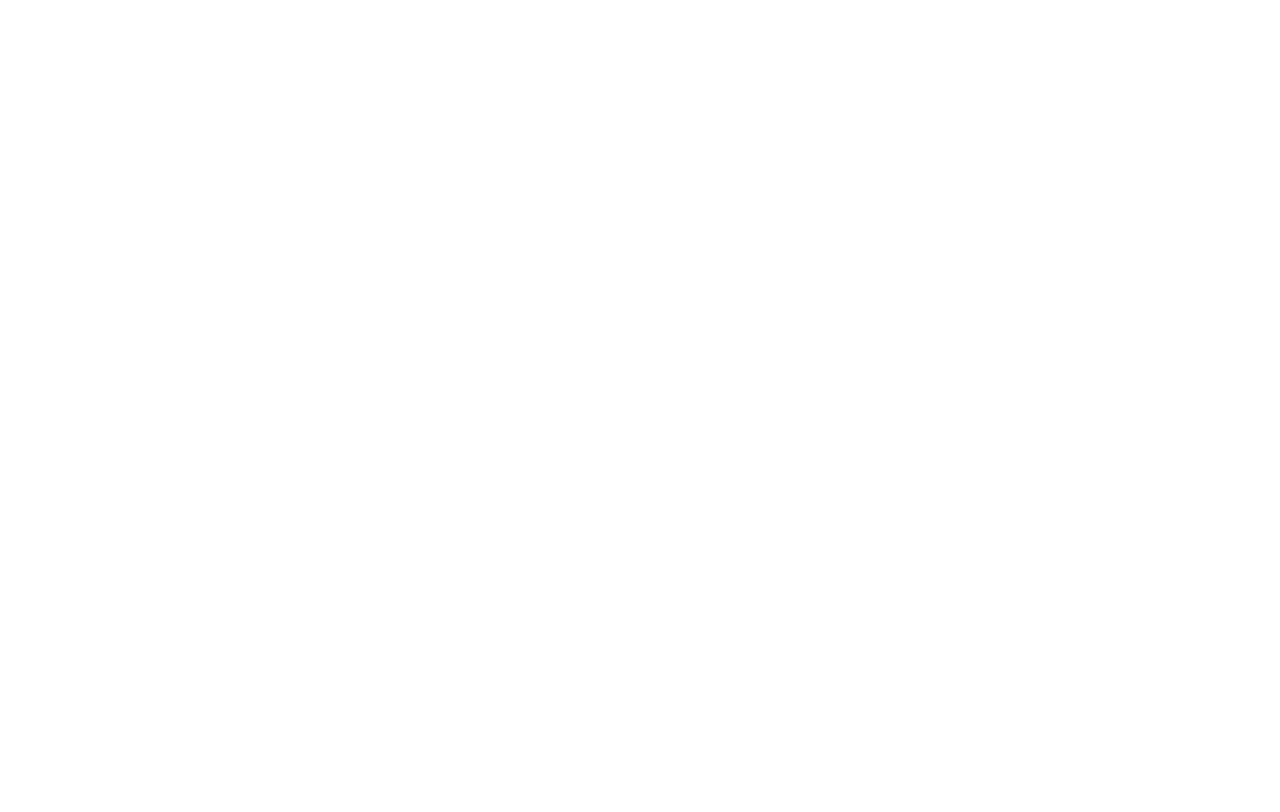
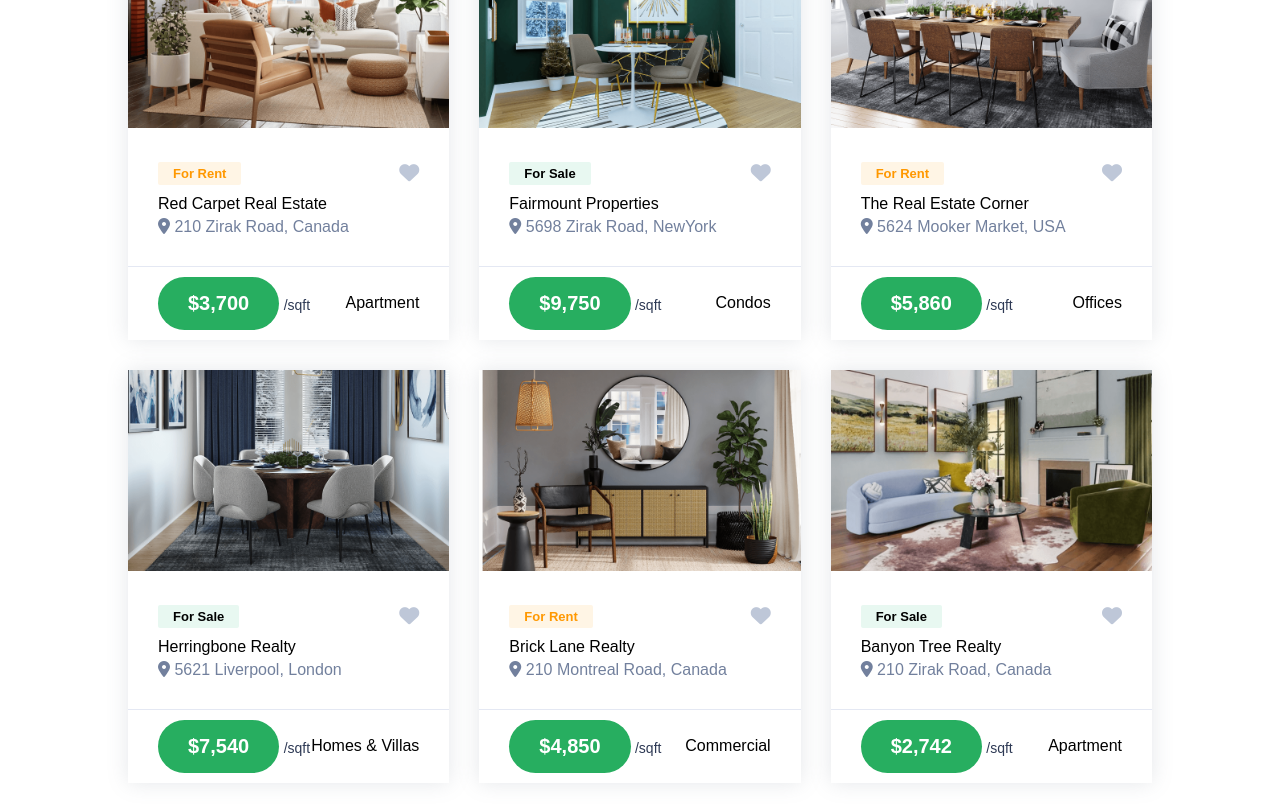
Before and after one commit to Rawand-abu-shammala/Real-estate-website-using-react.js, a React (Create React App) app: page / in a window 1280 px wide. Shown: the part 1560-2372 px from the top of the page. Before the commit the page ends 1276 px from the top, so only its background shows below. Built offline with nearby package versions, Linux system fonts and the light colour scheme.

Commit message:
Add Recent component for project

```diff
--- a/src/App.css
+++ b/src/App.css
@@ -95,3 +95,24 @@
 h4 {
     font-weight: 500;
 }
+
+.shadow {
+    box-shadow: 0 0 20px 0 rgb(112 121 138 / 18%);
+  }
+  .padding {
+    padding: 80px 0;
+  }
+  .grid3 {
+    display: grid;
+    grid-template-columns: repeat(3, 1fr);
+    grid-gap: 30px;
+  }
+  img {
+    width: 100%;
+    height: 100%;
+    cursor: pointer;
+  }
+  .btn2 {
+    border-radius: 50px;
+    font-size: 20px;
+  }
--- a/src/components/data/Data.js
+++ b/src/components/data/Data.js
@@ -52,3 +52,60 @@
       total: "80 Property",
     },
 ]
+
+export const list = [
+  {
+    id: 1,
+    cover: "/images/list/p-1.png",
+    name: "Red Carpet Real Estate",
+    location: "210 Zirak Road, Canada",
+    category: "For Rent",
+    price: "$3,700",
+    type: "Apartment",
+  },
+  {
+    id: 2,
+    cover: "/images/list/p-2.png",
+    name: "Fairmount Properties",
+    location: "5698 Zirak Road, NewYork",
+    category: "For Sale",
+    price: "$9,750",
+    type: "Condos",
+  },
+  {
+    id: 3,
+    cover: "/images/list/p-7.png",
+    name: "The Real Estate Corner",
+    location: "5624 Mooker Market, USA",
+    category: "For Rent",
+    price: "$5,860",
+    type: "Offices",
+  },
+  {
+    id: 4,
+    cover: "/images/list/p-4.png",
+    name: "Herringbone Realty",
+    location: "5621 Liverpool, London",
+    category: "For Sale",
+    price: "$7,540",
+    type: "Homes & Villas",
+  },
+  {
+    id: 5,
+    cover: "/images/list/p-5.png",
+    name: "Brick Lane Realty",
+    location: "210 Montreal Road, Canada",
+    category: "For Rent",
+    price: "$4,850",
+    type: "Commercial",
+  },
+  {
+    id: 6,
+    cover: "/images/list/p-6.png",
+    name: "Banyon Tree Realty",
+    location: "210 Zirak Road, Canada",
+    category: "For Sale",
+    price: "$2,742",
+    type: "Apartment",
+  },
+]
--- a/src/components/home/Home.jsx
+++ b/src/components/home/Home.jsx
@@ -1,12 +1,14 @@
 import React from 'react'
 import Hero from './hero/Hero'
 import Featured from './featured/Featured'
+import Recent from './recent/Recent'
 
 const Home = () => {
   return (
     <div>
         <Hero />
         <Featured />
+        <Recent />
     </div>
   )
 }
--- /dev/null
+++ b/src/components/home/recent/Recent.css
@@ -0,0 +1,30 @@
+.recent .text {
+    padding: 30px;
+}
+
+.recent .category span {
+    padding: 4px 15px;
+    border-radius: 2px;
+    font-weight: 600;
+    font-size: 13px;
+    display: inline-block;
+}
+
+.recent .text h4 {
+    margin-top: 10px;
+}
+
+.recent .category i {
+    font-size: 20px;
+    color: #bec7d8;
+}
+
+.recent p {
+    color: #72809d;
+    margin-top: 5px;
+}
+
+.recent .button {
+    border-top: 1px solid #e4e8f3;
+    padding: 10px 30px;
+}
--- /dev/null
+++ b/src/components/home/recent/Recent.jsx
@@ -0,0 +1,19 @@
+import React from 'react'
+import './Recent.css'
+import Heading from '../../common/Heading'
+import RecentCard from './RecentCard'
+
+const Recent = () => {
+  return (
+    <>
+    <section className='recent padding'>
+        <div className="container">
+            <Heading title='Recent Property Listed' subtitle='lorem ipsum dolor sit amet, consectetur adipiscing elit ut enim ad minim veniam incidident fjlk amami zone' />
+            <RecentCard />
+        </div>
+    </section>
+    </>
+  )
+}
+
+export default Recent
--- /dev/null
+++ b/src/components/home/recent/RecentCard.jsx
@@ -0,0 +1,46 @@
+import React from 'react'
+import { list } from '../../data/Data'
+
+const RecentCard = () => {
+  return (
+    <>
+    <div className="content grid3 mtop">
+        {list.map((val, index) => {
+            const {cover, category, location, name, price, type} = val
+            return (
+                <div className="box shadow" key={index}>
+                    <div className="img">
+                       <img src={cover} alt=''/>
+                    </div>
+                    <div className="text">
+                        <div className="category flex">
+
+                            <span style={{ background: category === "For Sale" ? "#25b5791a" : "#ff98001a",
+                                color: category === "For Sale" ? "#25b5579" : "#ff9800"
+                            }}>
+                                {category}
+                            </span>
+                            <i className='fa fa-heart'></i>
+
+                        </div>
+                        <h4>{name}</h4>
+                        <p>
+                            <i className='fa fa-location-dot'></i> {location}
+                        </p>
+                    </div>
+                    <div className="button flex">
+                        <div>
+                        <button className='btn2'>{price}</button> <label htmlFor=''>/sqft</label>
+                        </div>
+                        <span>{type}</span>
+                    </div>
+                </div>
+            )
+        })}
+
+    </div>
+    </>
+  )
+}
+
+export default RecentCard
```
